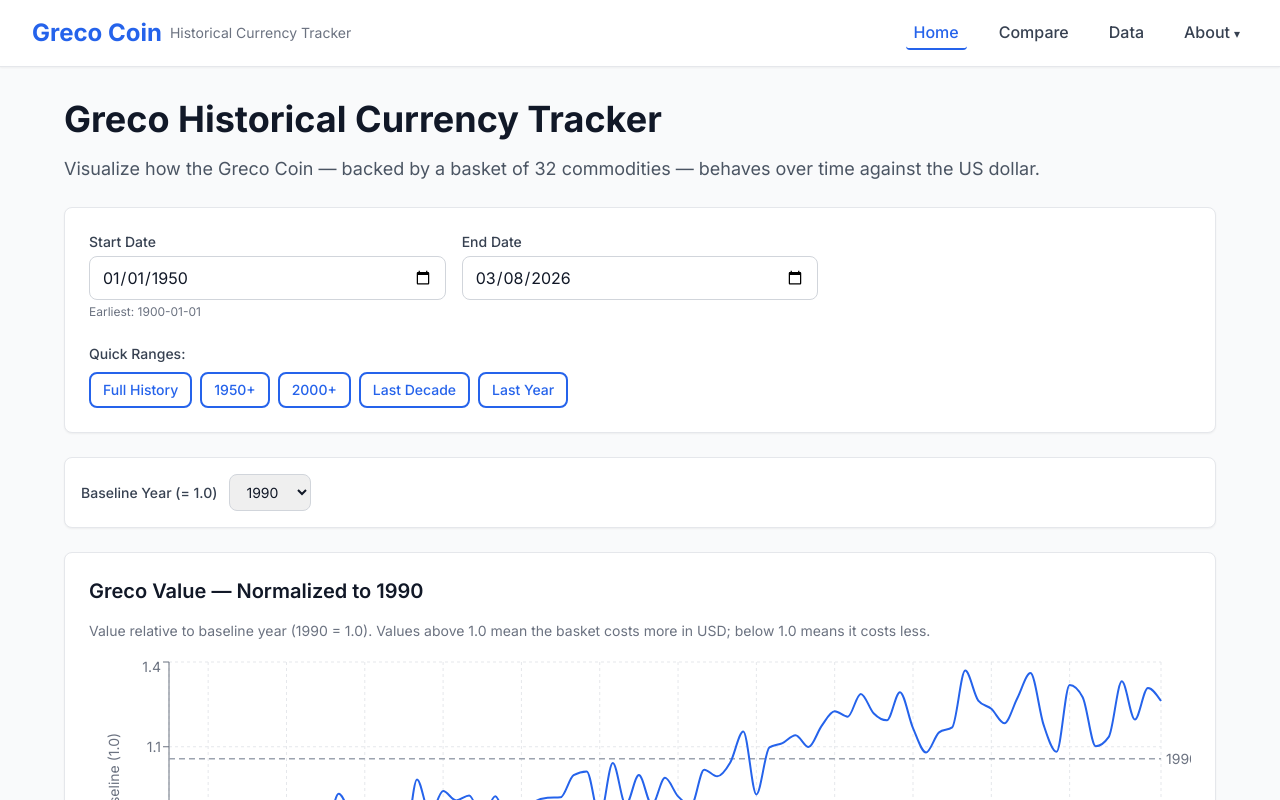
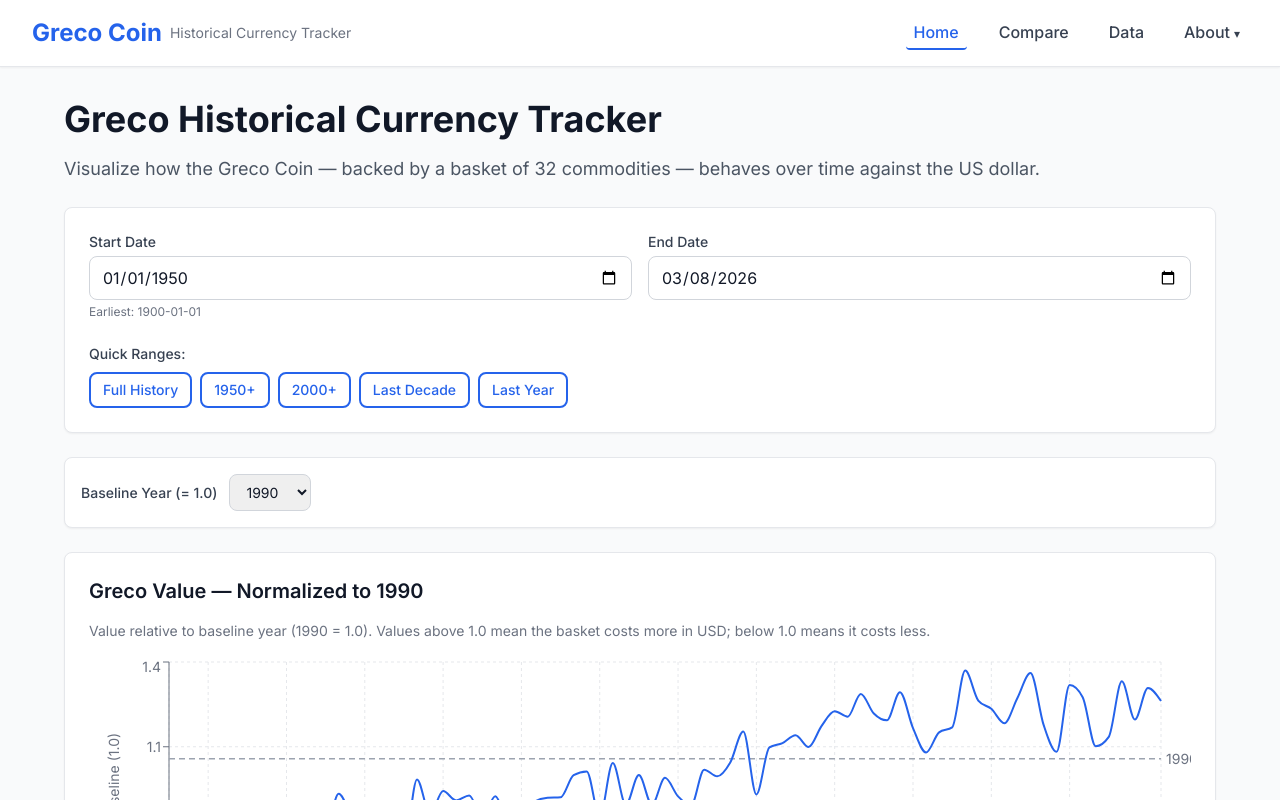
Before and after one commit to jemustain/greco-coin, a Next.js app: page / in a window 1280 px wide. Shown: the top 800 px of the page. Built offline with nearby package versions, Linux system fonts and the light colour scheme.

Commit message:
fix: put date inputs in their own 2-col grid so they sit side-by-side

```diff
--- a/src/components/charts/ChartControls.tsx
+++ b/src/components/charts/ChartControls.tsx
@@ -152,7 +152,6 @@
         </div>
       )}
 
-      <div className="grid grid-cols-1 md:grid-cols-3 gap-4">
       {/* Currency Selector - Single Select Mode */}
       {!isMultiSelect && currencies && currencies.length > 0 && (
         <div>
@@ -233,7 +232,8 @@
           </div>
         )}
 
-        {/* Start Date */}
+      {/* Date Range */}
+      <div className="grid grid-cols-2 gap-4">
         <div>
           <label
             htmlFor="start-date"
@@ -260,7 +260,6 @@
           </p>
         </div>
 
-        {/* End Date */}
         <div>
           <label
             htmlFor="end-date"
```
Lines whose indentation alone changed are shown as unchanged.
